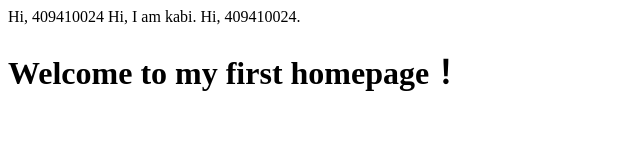
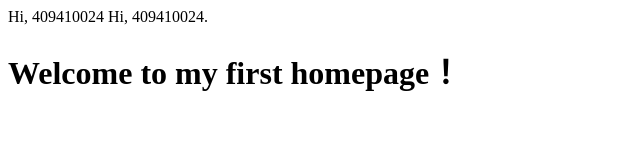
Before and after one commit to kabi0208/kabi0208.github.io, a plain HTML site: page index.html in a window 1280 px wide. Shown: the whole page, without its empty margins (0-640 px from the left). Drawn offline with Linux system fonts and the light colour scheme.

Commit message:
Update index.html

```diff
--- a/index.html
+++ b/index.html
@@ -5,7 +5,6 @@ Hi, 409410024
   </head>
 
   <body>
-  Hi, I am kabi.
   Hi, 409410024.
   <h1>Welcome to my first homepage！</h1>
   </body>
```
